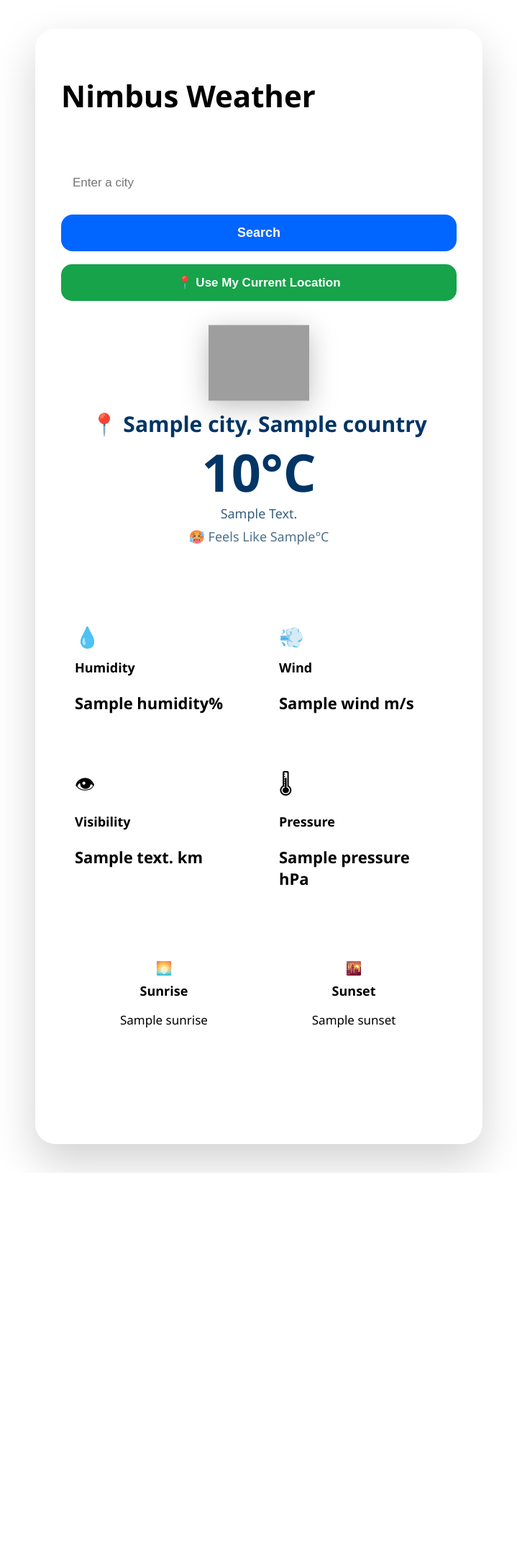
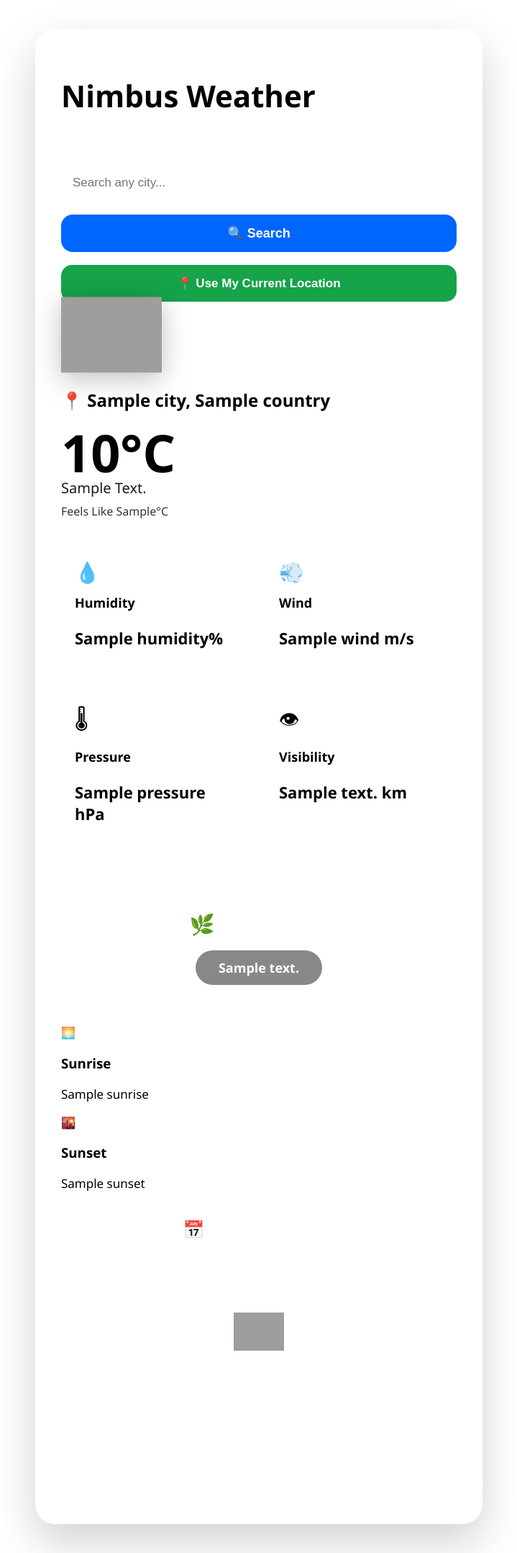
Before and after one commit to Aditya2008-Learner/Nimbus-Weather, a Flask app: template templates/index.html in a window 1280 px wide. Shown: the whole page at 72% size, without its empty margins (280-999 px from the left). Before the commit the page ends 1629 px from the top, so only its background shows below. Run offline with Flask 3, Linux system fonts and the light colour scheme; the template is opened without the code that fills it: most values are stand-ins (such as "Sample title", 1, 10 or a date in 2020); grey boxes are pictures that could not be loaded.

Commit message:
Implemented Air Quality Index and updated weather interface

```diff
--- a/app.py
+++ b/app.py
@@ -44,6 +44,8 @@ def build_weather(data):
         "description": data["weather"][0]["description"].title(),
         "icon": data["weather"][0]["icon"],
         "main": data["weather"][0]["main"],
+"lat": data["coord"]["lat"],
+"lon": data["coord"]["lon"],
 
         "sunrise": format_time(
             data["sys"]["sunrise"],
@@ -96,17 +98,46 @@ def home():
         forecast_data = forecast_response.json()
 
         if response.status_code == 200:
-
             weather = build_weather(data)
 
+            aqi_url = (
+                "https://api.openweathermap.org/data/2.5/air_pollution"
+                f"?lat={weather['lat']}"
+                f"&lon={weather['lon']}"
+                f"&appid={API_KEY}"
+            )
+
+            aqi_response = requests.get(aqi_url)
+            aqi_data = aqi_response.json()
+
+            weather["aqi"] = aqi_data["list"][0]["main"]["aqi"]
+
+            aqi_levels = {
+                1: ("Good", "#2ecc71"),
+                2: ("Fair", "#f1c40f"),
+                3: ("Moderate", "#e67e22"),
+                4: ("Poor", "#e74c3c"),
+                5: ("Very Poor", "#8e44ad")
+            }
+
+            weather["aqi_text"] = aqi_levels[weather["aqi"]][0]
+            weather["aqi_color"] = aqi_levels[weather["aqi"]][1]
+
             # Get one forecast (12 PM) for each day
+            daily_forecast = []
+
             for item in forecast_data["list"]:
-
                 if "12:00:00" in item["dt_txt"]:
-                    daily_forecast.append(item)
-
+                    daily_forecast.append({
+                        "day": datetime.strptime(
+                            item["dt_txt"],
+                            "%Y-%m-%d %H:%M:%S"
+                        ).strftime("%a"),
+                        "temp": round(item["main"]["temp"]),
+                        "description": item["weather"][0]["description"].title(),
+                        "icon": item["weather"][0]["icon"]
+                    })
         else:
-
             weather = {
                 "error": "City not found."
             }
@@ -116,7 +147,6 @@ def home():
         weather=weather,
         forecast=daily_forecast
     )
-
 
 @app.route("/location")
 def location():
@@ -138,7 +168,32 @@ def location():
     print("Response:", data)
 
     if response.status_code == 200:
-        session["weather"] = build_weather(data)
+        weather = build_weather(data)
+
+        aqi_url = (
+            "https://api.openweathermap.org/data/2.5/air_pollution"
+            f"?lat={weather['lat']}"
+            f"&lon={weather['lon']}"
+            f"&appid={API_KEY}"
+        )
+
+        aqi_response = requests.get(aqi_url)
+        aqi_data = aqi_response.json()
+
+        weather["aqi"] = aqi_data["list"][0]["main"]["aqi"]
+
+        aqi_levels = {
+            1: ("Good", "#2ecc71"),
+            2: ("Fair", "#f1c40f"),
+            3: ("Moderate", "#e67e22"),
+            4: ("Poor", "#e74c3c"),
+            5: ("Very Poor", "#8e44ad")
+        }
+
+        weather["aqi_text"] = aqi_levels[weather["aqi"]][0]
+        weather["aqi_color"] = aqi_levels[weather["aqi"]][1]
+
+        session["weather"] = weather
     else:
         session["weather"] = {
             "error": "Unable to fetch location weather."
--- a/static/style.css
+++ b/static/style.css
@@ -957,3 +957,134 @@ form input {
 form button {
     margin: 0;
 }
+
+/* ---------- 5 Day Forecast ---------- */
+
+.forecast-section {
+
+    margin-top: 35px;
+
+    text-align: center;
+
+}
+
+.forecast-section h2 {
+
+    color: white;
+
+    margin-bottom: 20px;
+
+}
+
+.forecast-grid {
+
+    display: grid;
+
+    grid-template-columns: repeat(auto-fit, minmax(120px, 1fr));
+
+    gap: 15px;
+
+}
+
+.forecast-card {
+
+    background: rgba(255, 255, 255, .12);
+
+    backdrop-filter: blur(12px);
+
+    border-radius: 18px;
+
+    padding: 18px 12px;
+
+    color: white;
+
+    transition: .3s;
+
+}
+
+.forecast-card:hover {
+
+    transform: translateY(-5px);
+
+    background: rgba(255, 255, 255, .18);
+
+}
+
+.forecast-card img {
+
+    width: 70px;
+
+}
+
+.forecast-temp {
+
+    font-size: 22px;
+
+    font-weight: bold;
+
+    margin: 8px 0;
+
+}
+
+.forecast-desc {
+
+    font-size: 14px;
+
+    opacity: .85;
+
+}
+
+/* ==========================
+   AIR QUALITY
+========================== */
+
+.aqi-card {
+
+    margin: 30px 0;
+
+    padding: 25px;
+
+    border-radius: 20px;
+
+    background: rgba(255, 255, 255, 0.12);
+
+    backdrop-filter: blur(15px);
+
+    text-align: center;
+
+    color: white;
+
+}
+
+.aqi-card h2 {
+
+    margin-bottom: 18px;
+
+    font-size: 28px;
+
+}
+
+.aqi-badge {
+
+    display: inline-flex;
+
+    align-items: center;
+
+    justify-content: center;
+
+    padding: 12px 28px;
+
+    border-radius: 999px;
+
+    color: white;
+
+    font-size: 18px;
+
+    font-weight: 700;
+
+    width: auto;
+
+    min-width: 120px;
+
+    margin: auto;
+}
--- a/templates/index.html
+++ b/templates/index.html
@@ -24,24 +24,32 @@
     <div class="cloud cloud2"></div>
     <div class="cloud cloud3"></div>
 
-    <!-- Main Container -->
+    <div class="container">
 
-    <div class="container">
+        <!-- ================= HEADER ================= -->
+
+        <header>
 
             <h1>Nimbus Weather</h1>
 
             <p class="subtitle">
+
                 Real-time Weather Around the World
+
             </p>
 
-        <!-- Search Form -->
+        </header>
+
+        <!-- ================= SEARCH ================= -->
 
         <form method="POST">
 
-            <input type="text" name="city" placeholder="Enter a city" required>
+            <input type="text" name="city" placeholder="Search any city..." autocomplete="off" required>
 
             <button type="submit">
-                Search
+
+                🔍 Search
+
             </button>
 
             <button type="button" id="locationBtn" class="location-btn">
@@ -52,54 +60,54 @@
 
         </form>
 
-        <!-- Weather -->
-
         {% if weather %}
 
         {% if weather.error %}
 
-        <p class="error">
+        <div class="error-card">
+
             {{ weather.error }}
-        </p>
+
+        </div>
 
         {% else %}
 
-        <div class="weather-card">
+        <!-- ================= HERO ================= -->
+
+        <section class="hero">
 
             <img class="weather-icon" src="https://openweathermap.org/img/wn/{{ weather.icon }}@4x.png"
                 alt="Weather Icon">
 
             <h2>
+
                 📍 {{ weather.city }}, {{ weather.country }}
+
             </h2>
 
-            <h1 class="temperature">
+            <div class="temperature">
 
                 {{ weather.temperature }}°C
 
-            </h1>
+            </div>
 
-            <p class="description">
+            <div class="description">
 
                 {{ weather.description }}
 
-            </p>
+            </div>
 
-            <p class="feels-like">
+            <div class="feels-like">
 
-                🥵 Feels Like {{ weather.feels_like }}°C
-
-            </p>
+                Feels Like {{ weather.feels_like }}°C
 
             </div>
 
-        <!-- Divider -->
+        </section>
 
-        <div class="footer-divider"></div>
+        <!-- ================= STATS ================= -->
 
-        <!-- Stats -->
-
-        <div class="stats-grid">
+        <section class="stats-grid">
 
             <div class="stat-card">
 
@@ -123,6 +131,16 @@
 
             <div class="stat-card">
 
+                <span>🌡</span>
+
+                <h3>Pressure</h3>
+
+                <p>{{ weather.pressure }} hPa</p>
+
+            </div>
+
+            <div class="stat-card">
+
                 <span>👁</span>
 
                 <h3>Visibility</h3>
@@ -131,27 +149,35 @@
 
             </div>
 
-            <div class="stat-card">
+        </section>
 
-                <span>🌡</span>
+        <!-- ================= AQI ================= -->
 
-                <h3>Pressure</h3>
+        <section class="aqi-card">
 
-                <p>{{ weather.pressure }} hPa</p>
+            <h2>
+
+                🌿 Air Quality
+
+            </h2>
+
+            <div class="aqi-badge" style="background-color: {{ weather.aqi_color | default('#808080') }}">
+
+                {{ weather.aqi_text }}
 
             </div>
 
-        </div>
+        </section>
 
-        <!-- Sunrise Sunset -->
+        <!-- ================= SUN ================= -->
 
-        <div class="sun-times">
+        <section class="sun-card">
 
             <div>
 
-                🌅
+                <span>🌅</span>
 
-                <strong>Sunrise</strong>
+                <h3>Sunrise</h3>
 
                 <p>{{ weather.sunrise }}</p>
 
@@ -159,29 +185,85 @@
 
             <div>
 
-                🌇
+                <span>🌇</span>
 
-                <strong>Sunset</strong>
+                <h3>Sunset</h3>
 
                 <p>{{ weather.sunset }}</p>
 
             </div>
 
+        </section>
+
+        <!-- ================= FORECAST ================= -->
+
+        {% if forecast %}
+
+        <section class="forecast-section">
+
+            <h2>
+
+                📅 5-Day Forecast
+
+            </h2>
+
+            <div class="forecast-scroll">
+
+                {% for day in forecast %}
+
+                <div class="forecast-card">
+
+                    <h3>
+
+                        {{ day.day }}
+
+                    </h3>
+
+                    <img src="https://openweathermap.org/img/wn/{{ day.icon }}@2x.png" alt="{{ day.description }}">
+
+                    <div class="forecast-temp">
+
+                        {{ day.temp }}°C
+
                     </div>
+
+                    <p>
+
+                        {{ day.description }}
+
+                    </p>
+
+                </div>
+
+                {% endfor %}
+
+            </div>
+
+        </section>
 
         {% endif %}
 
         {% endif %}
 
-        <!-- Footer -->
+        {% endif %}
+
+        <!-- ================= FOOTER ================= -->
 
         <footer>
 
             <div class="footer-divider"></div>
 
-            <p>Powered by OpenWeather API</p>
+            <p>
 
-            <p>© 2026 Aditya Sen</p>
+                Powered by OpenWeather API
+
+            </p>
+
+            <p>
+
+                © 2026 Aditya Sen
+
+            </p>
 
         </footer>
 
```
Lines whose indentation alone changed are shown as unchanged.
